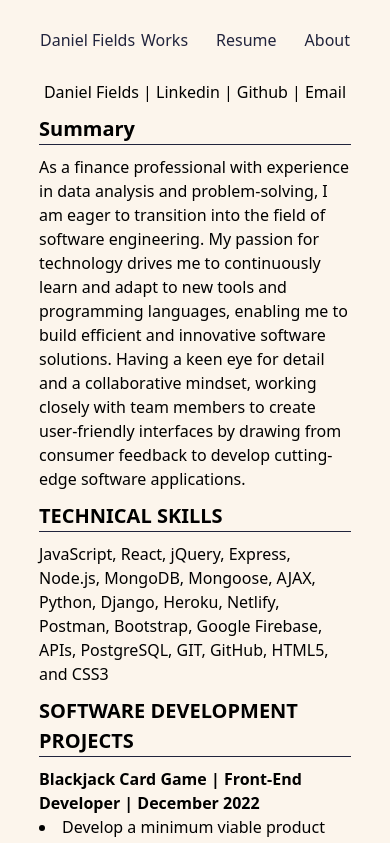
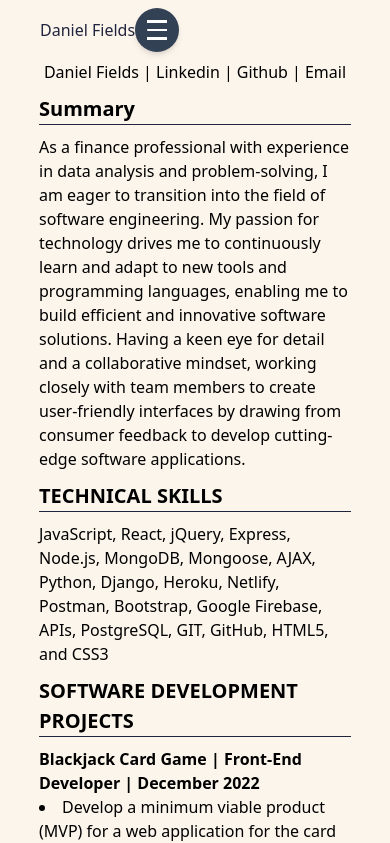
Before and after one commit to danf8/my-portfolio, a Next.js app: page /resume in a window 390 px wide. Shown: the top 843 px of the page. Built offline with nearby package versions, Linux system fonts and the light colour scheme.

Commit message:
wip: add mobile design to nav & header

```diff
--- a/components/Header.js
+++ b/components/Header.js
@@ -3,28 +3,30 @@ import aboutData from '@/public/about-data.json';
 
 const Header = () => {
     return (
-        <header id="about" name='about' className=' bg-blueish-50 object-cover h-96 w-screen grid grid-row-3 col-3 grid-flow-col'>
-            <h2 id="about-name" className='about-me col-start-2 col-end-3 text-3xl text-peach-50 justify-self-center self-end '>Hi, I am Dan, Software Engineer</h2>
-            <p id="my-info" className='about-info about-me col-start-2 col-end-3 text-peach-50 justify-self-center self-center'>{aboutData[0].about}</p>
-            <p id="about-tech" className='about-info about-me col-start-2 col-end-3 text-peach-50 justify-self-center '>Technologies I Often Use:{aboutData[0].technologies}</p>
-            <Image priority={true} width={240} height={256} className='row-span-3 col-start-3 col-span-1 justify-items-start self-center rounded-full' src='/images/headshot.png' alt="Daniel Fields Picture" />
+        <header id="about" name='about' className=' bg-blueish-50 object-cover flex flex-col py-10 px-0 w-92 max-w-mobile md:max-w-none md:h-96 md:w-screen  md:grid grid-row-3 md:col-3 md:grid-flow-col '>
+            <Image id="pro-pic" height={256} width={248} className=' h-mobile-pic w-mobile-pic md:h-64 md:w-62 md:row-span-3 md:col-start-3 md:col-span-1 md:justify-items-start self-center rounded-full' src={aboutData[0].pic} alt="Daniel Fields Picture" />
+            <h2 id="about-name" className=' pt-10 md:pt-0 pb-4 md:pb-0 leading-10 w-82 md:w-128 md:col-start-2 md:col-end-3 font-bold text-3xl text-peach-50 self-center md:justify-self-center md:self-end '>Hi, I'm Dan, a Software Engineer</h2>
+            <p id="my-info" className='about-info  w-82 md:w-128 md:col-start-2 md:col-end-3 text-peach-50 text-base font-normal self-center md:justify-self-center md:self-center'>{aboutData[0].about}</p>
+            <p id="about-tech" className='about-info pt-1.5 md:pt-0  w-82 md:w-128 md:col-start-2 md:col-end-3 text-peach-50 text-base font-normal self-center md:justify-self-center '>Technologies I Often Use: {aboutData[0].technologies}</p>
             <style jsx>{`
-                .about-me {
-                    width: 506px;
-                }
                 .about-info{
                     animation: fadein 1s linear ;
                     animation-play-state: paused;
-                    animation-delay: calc(var(--scroll) * -12s);
+                    animation-delay: calc(var(--scroll) * -3s);
 
                     animation-iteration-count: 1;
                     animation-fill-mode: both;
                 }
+                #pro-pic{
+                    width: auto;
+                    height: auto;
+                 }
+
                 @keyframes fadein {
                     from {
+                        opacity: 1;
+                    }to {
                         opacity: 0;
-                    }to {
-                        opacity: 1;
                     }
                 }
             `}
--- a/components/Nav.js
+++ b/components/Nav.js
@@ -1,11 +1,16 @@
 import Link from 'next/link';
+import { useState } from 'react';
+
 
 const Nav = (props) => {
-  // sticky top-0 z-50
-    return(
-      <nav id='nav-comp' className='py-7 px-10 flex justify-between text-blueish-50'>
-       <Link scroll={false} className='transition ease-in-out delay-50 hover:translate-y-1 hover:scale-110 duration-300' href='/'><h1>Daniel Fields</h1></Link>
-        <ul className='flex items-center space-x-7'>
+  const [isMenuOpen, setIsMenuOpen] = useState(false);
+
+  return (
+    <nav id='nav-comp' className=' h-15 max-w-mobile md:max-w-none md:h-25 py-7 px-10 flex justify-between items-center text-blueish-50' >
+      <Link scroll={false} href='/'>
+        <h1>Daniel Fields</h1>
+      </Link>
+      <ul className='hidden md:flex items-center space-x-7'>
           <Link scroll={false} className='transition ease-in-out delay-50 hover:translate-y-1 hover:scale-110 duration-300' href='/#projects'>
             <li>Works</li>
           </Link>
@@ -16,8 +21,60 @@ const Nav = (props) => {
             <li>About</li>
           </Link>
         </ul>
+      <div className='md:hidden'>
+        <button
+          onClick={() => setIsMenuOpen(!isMenuOpen)}
+          className='relative group'
+        >
+          <div className='relative flex flex-col overflow-hidden items-center justify-center rounded-full w-[44px] h-[44px] transform transition-all bg-slate-700 ring-0 ring-gray-300 hover:ring-8 group-focus:ring-4 ring-opacity-30 duration-200 shadow-md'>
+            <div className='transform transition-all duration-150 overflow-hidden -translate-y-5 group-focus:translate-y-3'>
+              <svg xmlns='http://www.w3.org/2000/svg' className='h-6 w-6 animate-bounce text-white' fill='none' viewBox='0 0 24 24' stroke='currentColor' strokeWidth='2' >
+                <path strokeLinecap='round' strokeLinejoin='round' d='M19 9l-7 7-7-7' />
+              </svg>
+            </div>
+
+            <div className='flex flex-col justify-between w-[20px] h-[20px] transform transition-all duration-300 origin-center overflow-hidden -translate-y-3'>
+              <div className='bg-white mb-1.5 h-[2px] w-7 transform transition-all duration-300 origin-left group-focus:translate-y-6'></div>
+              <div className='bg-white mb-1.5 h-[2px] w-7 rounded transform transition-all duration-300 group-focus:translate-y-6 delay-75'></div>
+              <div className='bg-white h-[2px] w-7 transform transition-all duration-300 origin-left group-focus:translate-y-6 delay-100'></div>
+            </div>
+          </div>
+        </button>
+        {isMenuOpen && (
+          <ul className='flex top-full left-0 mt-2 rounded-md shadow-lg'>
+          <Link scroll={false} className='' href='/#projects'>
+            <li>Works</li>
+          </Link>
+          <Link scroll={false} className='' href='/resume'>
+            <li>Resume</li>
+          </Link>
+          <Link scroll={false} className='' href='/#about'>
+            <li>About</li>
+          </Link>
+        </ul>
+            )
+        }
+        </div>
       </nav>
-    );
+  )
+
+
+    // return(
+    //   <nav id='nav-comp' className='py-7 px-10 flex justify-between text-blueish-50'>
+    //    <Link scroll={false} className='transition ease-in-out delay-50 hover:translate-y-1 hover:scale-110 duration-300' href='/'><h1>Daniel Fields</h1></Link>
+        // <ul className='flex items-center space-x-7'>
+        //   <Link scroll={false} className='transition ease-in-out delay-50 hover:translate-y-1 hover:scale-110 duration-300' href='/#projects'>
+        //     <li>Works</li>
+        //   </Link>
+        //   <Link scroll={false} className='transition ease-in-out delay-50 hover:translate-y-1 hover:scale-110 duration-300' href='/resume'>
+        //     <li>Resume</li>
+        //   </Link>
+        //   <Link scroll={false} className='transition ease-in-out delay-50 hover:-translate-y-1 hover:scale-110 duration-300' href='/#about'>
+        //     <li>About</li>
+        //   </Link>
+        // </ul>
+    //   </nav>
+    // );
 };
 
 export default Nav;
```
